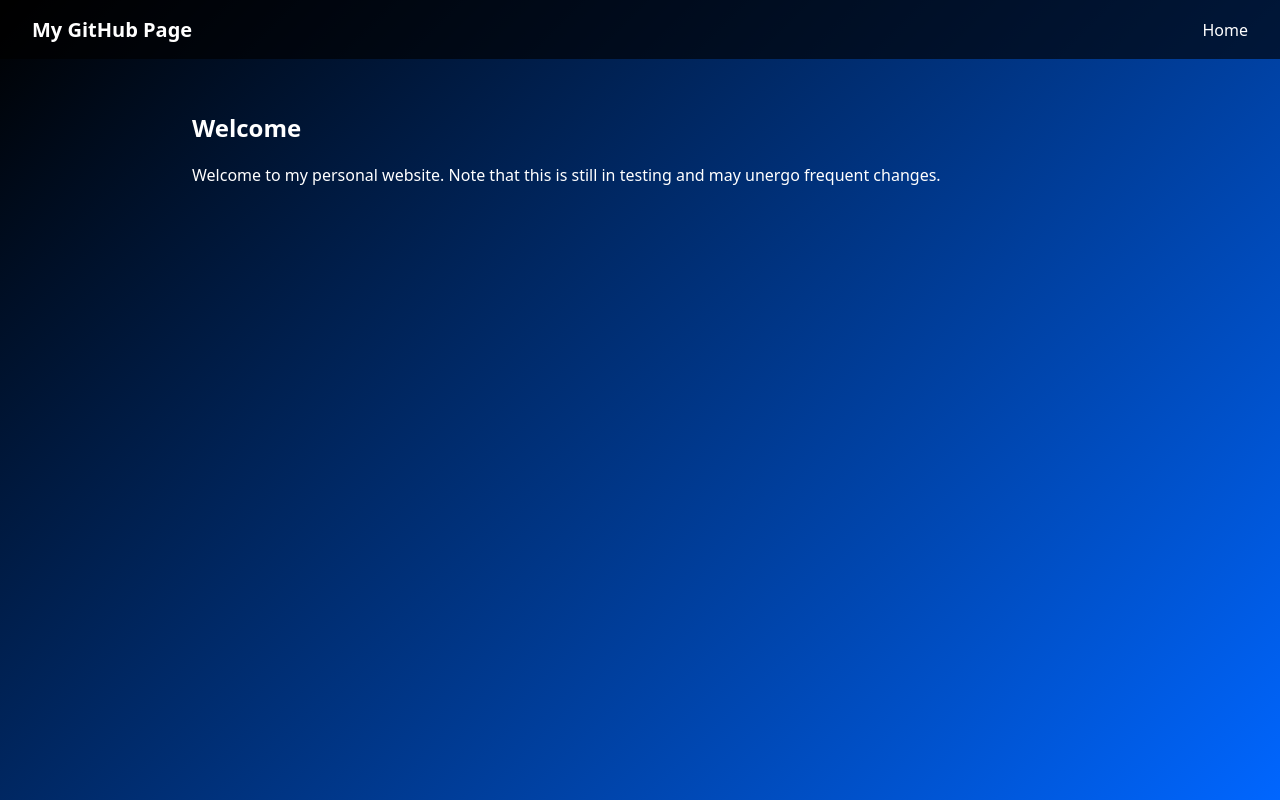
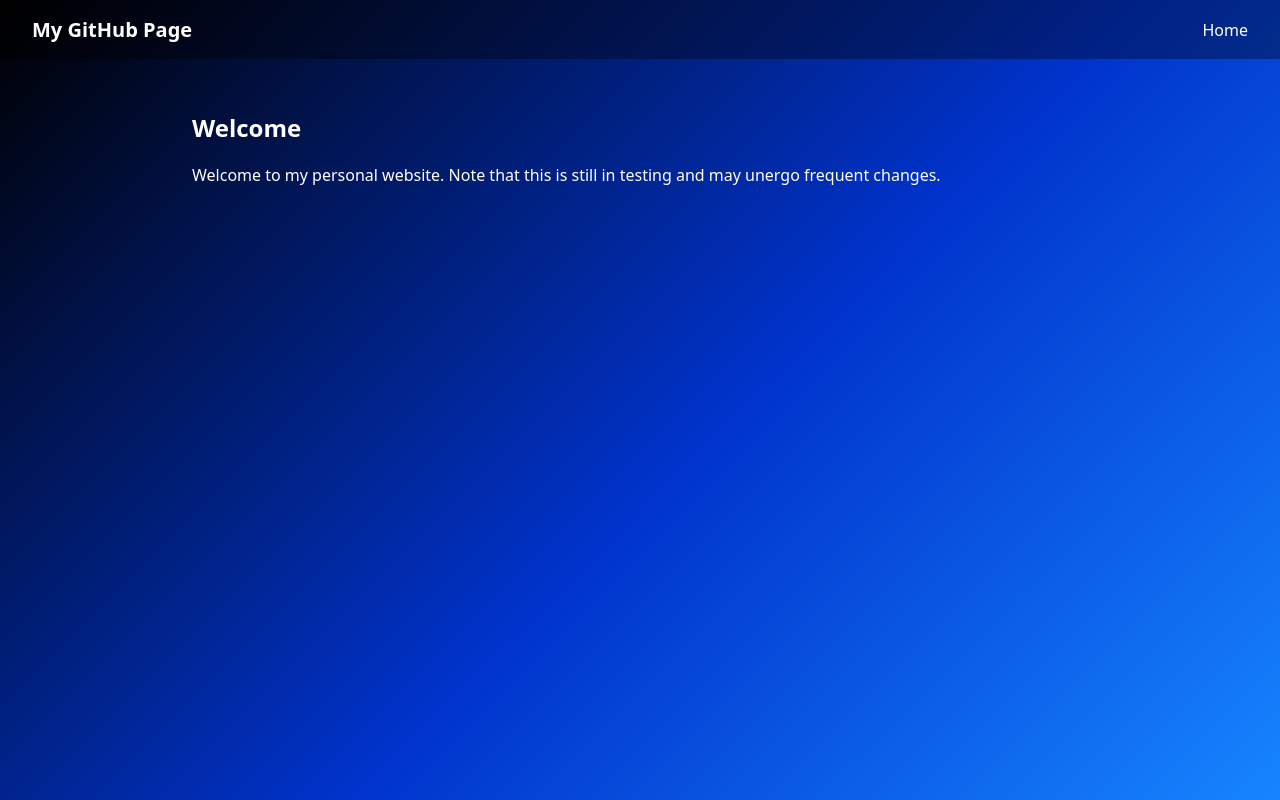
Before and after one commit to centoventi/centoventi.github.io, a plain HTML site: page index.html in a window 1280 px wide. Drawn offline with Linux system fonts and the light colour scheme.

Commit message:
Fix full-page gradient background

```diff
--- a/index.html
+++ b/index.html
@@ -8,17 +8,27 @@
     :root {
       color-scheme: dark;
       font-family: system-ui, sans-serif;
+      min-height: 100%;
+      background-color: #000000;
+      background-image: linear-gradient(135deg, #000000 0%, #0033cc 55%, #1685ff 100%);
+      background-repeat: no-repeat;
+      background-attachment: fixed;
+      background-size: cover;
     }
 
     * {
       box-sizing: border-box;
     }
 
+    html {
+      min-height: 100%;
+      background: linear-gradient(135deg, #000000 0%, #0033cc 55%, #1685ff 100%) fixed;
+    }
+
     body {
       min-height: 100vh;
       margin: 0;
-      background: linear-gradient(135deg, #000000, #0066ff);
-      background-attachment: fixed;
+      background: transparent;
       color: white;
     }
 
@@ -28,7 +38,7 @@
       justify-content: space-between;
       gap: 1rem;
       padding: 1rem 2rem;
-      background: rgba(0, 0, 0, 0.65);
+      background: rgba(0, 0, 0, 0.35);
       color: white;
     }
 
```
